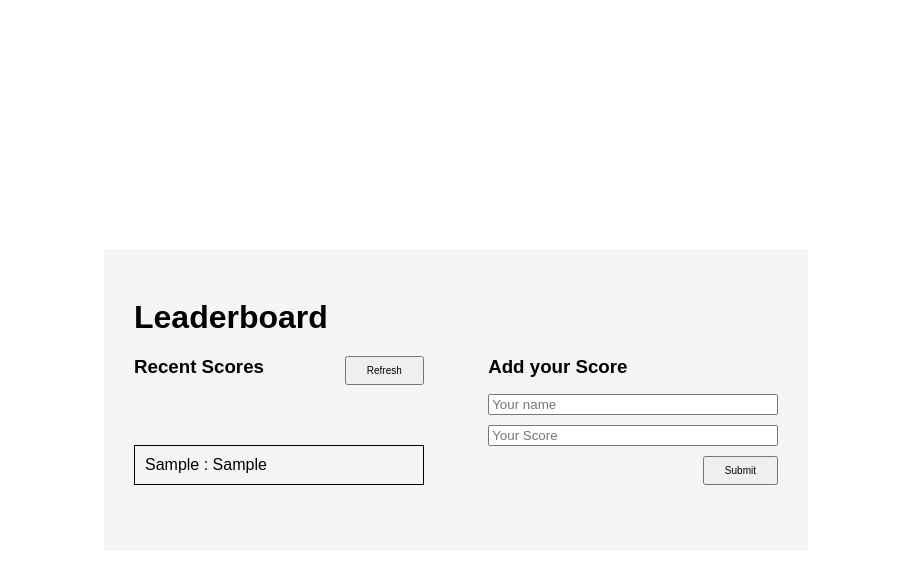
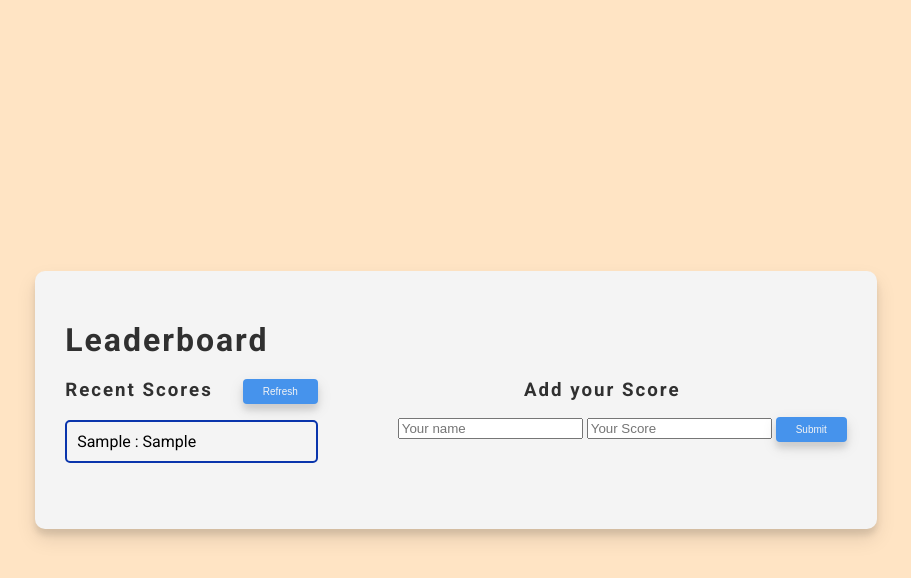
Before and after one commit to Jawad-Nazari/Leaderboard, a website built with webpack: page src/index.html in a window 1280 px wide. Both pictures are taken after typing "Sample", "Sample" into the empty fields and a click on the button "Submit". Shown: the whole page, without its empty margins (184-1095 px from the left). Built offline with nearby package versions, Linux system fonts and the light colour scheme; no server answers.

Commit message:
Added style to the Leaderboard app

```diff
--- a/src/index.js
+++ b/src/index.js
@@ -11,9 +11,6 @@ document.querySelector('#add-form').addEventListener('submit', (e) => {
   const score = document.querySelector('#score').value;
 
   UI.getNewScore(name, score);
-  UI.deleteScore('John Doe', 42);
-  UI.deleteScore('farzad', 67);
-  UI.deleteScore('amir', 20);
 });
 
 document.querySelector('#refresh').addEventListener('click', UI.refreshScores);
--- a/src/modules/ui.js
+++ b/src/modules/ui.js
@@ -1,10 +1,10 @@
 import Score from './score.js';
 
-const req = 'https://us-central1-js-capstone-backend.cloudfunctions.net/api/games/u7kNvsXmXdu1EufOu2CH/scores/';
+const api = 'https://us-central1-js-capstone-backend.cloudfunctions.net/api/games/u7kNvsXmXdu1EufOu2CH/scores/';
 
 class UI {
   static displayScores = async () => {
-    const scores = await (await fetch(req)).json();
+    const scores = await (await fetch(api)).json();
     scores.result.forEach((score) => UI.addScoreToList(score));
   }
 
@@ -40,7 +40,7 @@ class UI {
   }
 
   static postData = async (user, score) => {
-    const res = await fetch(req,
+    const res = await fetch(api,
       {
         method: 'POST',
         headers: { 'content-type': 'application/json' },
@@ -58,14 +58,6 @@ class UI {
   static refreshScores = async () => {
     window.location.reload();
   };
-
-  static deleteScore = async (user, score) => {
-    const res = await fetch(`${req}/${user}/${score}`, {
-      method: 'DELETE',
-    });
-    const data = await res.json();
-    return data;
-  };
 }
 
 export default UI;
--- a/src/styles/main.css
+++ b/src/styles/main.css
@@ -1,22 +1,29 @@
+@import url('https://fonts.googleapis.com/css2?family=Roboto:wght@400;700&display=swap');
+
 * {
   box-sizing: border-box;
 }
 
 body {
-  font-family: sans-serif;
+  background-color: bisque;
+  font-family: 'Roboto', sans-serif;
   display: flex;
   flex-direction: column;
   align-items: center;
   justify-content: center;
   height: 100vh;
+  overflow: hidden;
   margin: 0;
+  padding: 20px;
 }
 
 .container {
-  background-color: whitesmoke;
+  background-color: #f4f4f4;
+  border-radius: 10px;
+  box-shadow: 0 10px 20px rgba(0, 0, 0, 0.1), 0 6px 6px rgba(0, 0, 0, 0.1);
   padding: 50px 30px;
   text-align: center;
-  width: 55%;
+  max-width: 100%;
   display: flex;
   flex-direction: column;
   gap: 20px;
@@ -26,79 +33,86 @@ h1,
 h3 {
   align-self: flex-start;
   margin: 0;
+  opacity: 0.8;
+  letter-spacing: 2px;
 }
 
 .btn {
+  background-color: #4693ec;
+  color: #f4f4f4;
+  border: 0;
+  border-radius: 4px;
+  box-shadow: 0 5px 15px rgba(0, 0, 0, 0.1), 0 6px 6px rgba(0, 0, 0, 0.1);
   padding: 7px 20px;
   font-size: 10px;
   cursor: pointer;
   align-self: flex-end;
 }
 
+.btn:active {
+  transform: scale(0.98);
+}
+
+.btn:focus {
+  outline: 0;
+}
+
 .score-container {
   display: flex;
-  gap: 10%;
+  flex-direction: column;
+  gap: 40px;
 }
 
-.recent-score {
-  width: 100%;
-  display: flex;
-  flex-direction: column;
-  justify-content: space-between;
+.score-container .recent-score {
+  min-width: 200px;
 }
 
-.recent-score-head {
+.score-container .recent-score .recent-score-head {
   display: flex;
   justify-content: space-between;
+  gap: 30px;
 }
 
-.score-list {
+.score-container .recent-score .score-list {
+  border: 2px solid rgb(10, 53, 172);
+  border-radius: 5px;
   display: flex;
   flex-direction: column;
   align-items: flex-start;
   padding: 10px;
   gap: 5px;
-  width: 100%;
-  border: 1px solid black;
 }
 
-.score-list :nth-child(even) {
-  background-color: #b4bad0;
+.score-container .recent-score .score-list :nth-child(even) {
+  background-color: #9eb7e7;
 }
 
-.score-list li {
+.score-container .recent-score .score-list li {
   list-style-type: none;
   width: 100%;
   display: flex;
 }
 
-.add-score {
+.score-container .new-score {
   display: flex;
   flex-direction: column;
-  width: 100%;
+  gap: 20px;
+  min-width: 200px;
 }
 
-.add-score ul {
-  padding: 0;
-  width: 100%;
-}
-
-.add-score ul form {
+.score-container .new-score form {
   display: flex;
   flex-direction: column;
   align-items: flex-start;
   gap: 10px;
 }
 
-form input {
-  display: flex;
+.score-container .new-score form input {
   width: 100%;
 }
 
-.joke {
-  font-size: 30px;
-  letter-spacing: 1px;
-  line-height: 40px;
-  margin: 50px auto;
-  max-width: 600px;
+@media only screen and (min-width: 768px) {
+  .score-container {
+    flex-direction: row;
+  }
 }
```
Also changed, not shown: dist/bundle.js.
